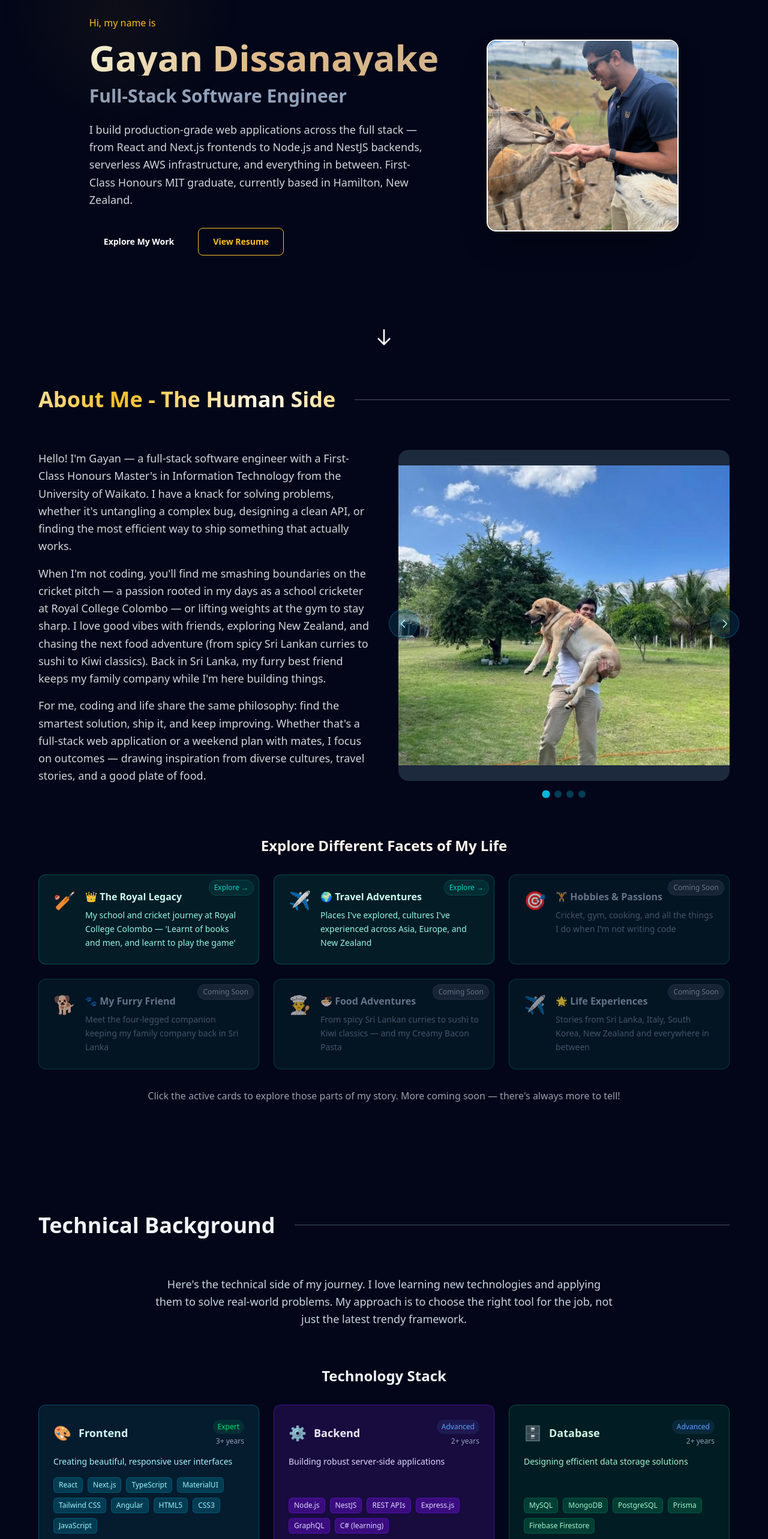
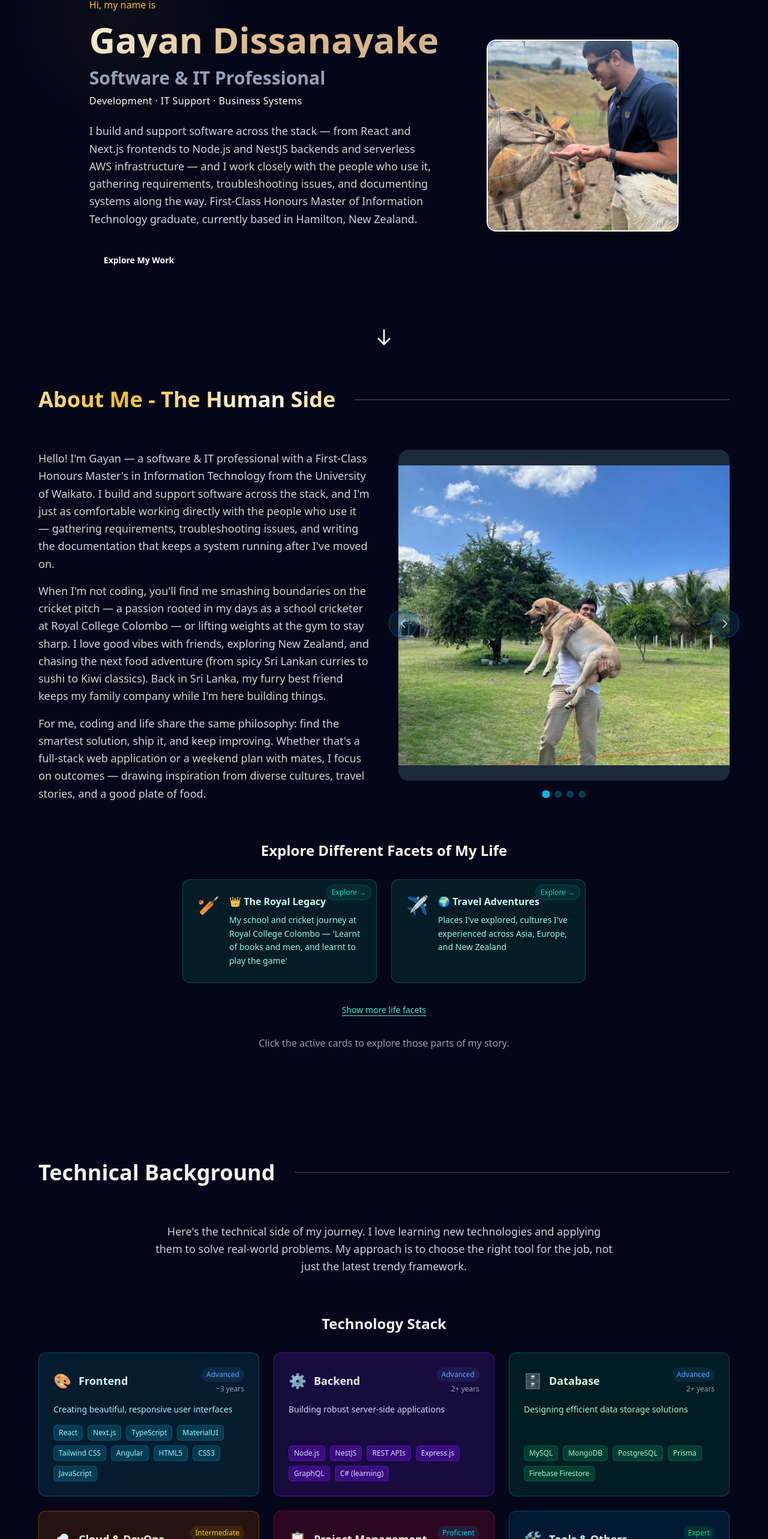
Before and after one commit to GayanDissanayake/nextjs-portfolio-2025, a Next.js app: page / in a window 1280 px wide. Shown: the part 174-2740 px from the top of the page at 60% size. Built offline with nearby package versions, Linux system fonts and the light colour scheme.

Commit message:
Update New roles, Changes in descriptions, Skills

```diff
--- a/src/app/layout.tsx
+++ b/src/app/layout.tsx
@@ -14,11 +14,11 @@ const jetbrainsMono = JetBrains_Mono({
 });
 
 export const metadata: Metadata = {
-  title: "Gayan Dissanayake | Full-Stack Software Engineer",
+  title: "Gayan Dissanayake | Software & IT Professional",
   description:
-    "Full-stack software engineer with expertise in React, Next.js, TypeScript, Node.js, NestJS, and AWS. First-Class Honours MIT graduate based in Hamilton, New Zealand.",
+    "Software & IT professional working across development, IT support, and business systems — React, Next.js, TypeScript, Node.js, and AWS. First-Class Honours MIT graduate based in Hamilton, New Zealand.",
   keywords:
-    "Gayan Dissanayake, Full-Stack Software Engineer, React, Next.js, TypeScript, Node.js, NestJS, AWS, Portfolio, Hamilton, New Zealand",
+    "Gayan Dissanayake, Software & IT Professional, Software Development, IT Support, Technical Support, Business Analysis, Requirements Gathering, Systems, React, Next.js, TypeScript, Node.js, AWS, SQL, Portfolio, Hamilton, New Zealand",
   authors: [{ name: "Gayan Dissanayake" }],
   creator: "Gayan Dissanayake",
   publisher: "Gayan Dissanayake",
@@ -45,18 +45,18 @@ export const metadata: Metadata = {
     apple: "/favicon-custom.svg",
   },
   openGraph: {
-    title: "Gayan Dissanayake | Full-Stack Software Engineer",
+    title: "Gayan Dissanayake | Software & IT Professional",
     description:
-      "Full-stack software engineer specialising in React, Next.js, TypeScript, Node.js, and AWS. Based in Hamilton, New Zealand.",
+      "Development · IT Support · Business Systems. Software & IT professional specialising in React, Next.js, TypeScript, Node.js, and AWS. Based in Hamilton, New Zealand.",
     url: "https://gayan-dissanayake-portfolio.vercel.app",
     siteName: "Gayan Dissanayake Portfolio",
     type: "website",
   },
   twitter: {
     card: "summary_large_image",
-    title: "Gayan Dissanayake | Full-Stack Software Engineer",
+    title: "Gayan Dissanayake | Software & IT Professional",
     description:
-      "Full-stack software engineer specialising in React, Next.js, TypeScript, Node.js, and AWS.",
+      "Development · IT Support · Business Systems. Software & IT professional specialising in React, Next.js, TypeScript, Node.js, and AWS.",
   },
 };
 
--- a/src/components/3d-about-me/aboutMeData.ts
+++ b/src/components/3d-about-me/aboutMeData.ts
@@ -60,7 +60,7 @@ export const enhancedAboutMeData: AboutMeItem[] = [
     title: "Technology",
     description: "My journey in software development",
     details: [
-      "Full-Stack Developer",
+      "Software & IT Professional",
       "Modern Frameworks",
       "Cloud Architecture",
       "Problem Solver",
--- a/src/components/Sidebar.tsx
+++ b/src/components/Sidebar.tsx
@@ -34,12 +34,15 @@ export default function Sidebar({
             <h1 className="text-2xl font-bold text-blue-100 mb-2 group-hover:text-amber-300 transition-colors">
               Gayan Dissanayake
             </h1>
-            <h2 className="text-lg text-slate-400 mb-4">
-              Full-Stack Developer
+            <h2 className="text-lg text-slate-400 mb-1">
+              Software &amp; IT Professional
             </h2>
+            <p className="text-xs font-mono text-amber-300/80 tracking-wide mb-4">
+              Development · IT Support · Business Systems
+            </p>
             <p className="text-sm text-slate-300 leading-relaxed">
-              I build exceptional digital experiences using modern web
-              technologies.
+              I build and support software across the stack, and work
+              closely with the people who use it.
             </p>
           </button>
 
@@ -91,27 +94,8 @@ export default function Sidebar({
           </nav>
         </div>
 
-        {/* Bottom Section - Social Links and Resume */}
+        {/* Bottom Section - Social Links */}
         <div className="space-y-6">
-          {/* Resume Button */}
-          <div className="space-y-3">
-            <a
-              href="/documents/cv.pdf"
-              target="_blank"
-              rel="noopener noreferrer"
-              className="block text-center border border-amber-400 text-amber-300 px-4 py-2 rounded text-sm hover:bg-amber-400 hover:text-slate-900 transition-all duration-200"
-            >
-              View Resume
-            </a>
-            <a
-              href="/documents/cv.pdf"
-              download="Gayan_Dissanayake_CV.pdf"
-              className="block text-center bg-amber-800/80 text-amber-200 px-4 py-2 rounded text-sm hover:bg-amber-700/90 transition-all duration-200"
-            >
-              Download CV
-            </a>
-          </div>
-
           {/* Social Links */}
           <div className="flex justify-center space-x-6">
             <a
--- a/src/components/sections/AboutSection.tsx
+++ b/src/components/sections/AboutSection.tsx
@@ -81,6 +81,7 @@ const images: Image[] = [
 
 export default function AboutSection() {
   const [hoveredCard, setHoveredCard] = useState<string | null>(null);
+  const [showAllStories, setShowAllStories] = useState(false);
   const [currentIndex, setCurrentIndex] = useState<number>(0);
   const [isDragging, setIsDragging] = useState(false);
   const [dragStart, setDragStart] = useState(0);
@@ -196,12 +197,14 @@ export default function AboutSection() {
             <div className="space-y-6">
               <div className="text-gray-300 space-y-4">
                 <p className="text-lg leading-relaxed">
-                  Hello! I&apos;m Gayan — a full-stack software engineer with a
-                  First-Class Honours Master&apos;s in Information Technology
-                  from the University of Waikato. I have a knack for solving
-                  problems, whether it&apos;s untangling a complex bug, designing
-                  a clean API, or finding the most efficient way to ship
-                  something that actually works.
+                  Hello! I&apos;m Gayan — a software &amp; IT professional with
+                  a First-Class Honours Master&apos;s in Information Technology
+                  from the University of Waikato. I build and support software
+                  across the stack, and I&apos;m just as comfortable working
+                  directly with the people who use it — gathering
+                  requirements, troubleshooting issues, and writing the
+                  documentation that keeps a system running after I&apos;ve
+                  moved on.
                 </p>
                 <p className="text-lg leading-relaxed">
                   When I&apos;m not coding, you&apos;ll find me smashing
@@ -347,10 +350,17 @@ export default function AboutSection() {
               Explore Different Facets of My Life
             </h3>
             <StaggeredAnimation
-              className="grid grid-cols-1 md:grid-cols-2 lg:grid-cols-3 gap-6"
+              className={`grid grid-cols-1 md:grid-cols-2 gap-6 ${
+                showAllStories
+                  ? "lg:grid-cols-3"
+                  : "lg:grid-cols-2 max-w-2xl mx-auto"
+              }`}
               staggerDelay={0.15}
             >
-              {personalStories.map((story) => {
+              {(showAllStories
+                ? personalStories
+                : personalStories.filter((story) => !story.coming)
+              ).map((story) => {
                 const isClickable = !story.coming && !!story.href;
                 return (
                   <div
@@ -400,6 +410,17 @@ export default function AboutSection() {
                 );
               })}
             </StaggeredAnimation>
+
+            {!showAllStories && (
+              <div className="text-center mt-8">
+                <button
+                  onClick={() => setShowAllStories(true)}
+                  className="text-teal-300 hover:text-teal-200 font-mono text-sm underline underline-offset-4 transition-colors"
+                >
+                  Show more life facets
+                </button>
+              </div>
+            )}
           </div>
         </ScrollAnimation>
 
@@ -407,8 +428,7 @@ export default function AboutSection() {
         <ScrollAnimation direction="up" duration={0.8} delay={0.8}>
           <div className="text-center">
             <p className="text-gray-400 mb-6">
-              Click the active cards to explore those parts of my story. More
-              coming soon — there&apos;s always more to tell!
+              Click the active cards to explore those parts of my story.
             </p>
           </div>
         </ScrollAnimation>
--- a/src/components/sections/ContactSection.tsx
+++ b/src/components/sections/ContactSection.tsx
@@ -162,7 +162,7 @@ export default function ContactSection() {
               <p className="text-gray-400 text-sm mb-4">Or connect directly:</p>
               <div className="flex justify-center space-x-6">
                 <a
-                  href="mailto:gayansasankadissanayake@gmail.com"
+                  href="mailto:hey.its.gayan@gmail.com"
                   className="flex items-center space-x-2 text-gray-400 hover:text-beige-accent transition-colors group"
                 >
                   <svg
@@ -221,7 +221,7 @@ export default function ContactSection() {
             <span className="text-beige-accent">Next.js 15</span> &{" "}
             <span className="text-beige-accent">Tailwind CSS</span>
           </p>
-          <p>© 2025 Gayan Dissanayake. All rights reserved.</p>
+          <p>© {new Date().getFullYear()} Gayan Dissanayake. All rights reserved.</p>
         </footer>
       </div>
     </section>
--- a/src/components/sections/ExperienceSection.tsx
+++ b/src/components/sections/ExperienceSection.tsx
@@ -4,6 +4,37 @@ import ScrollAnimation from "../ScrollAnimation";
 import { useState, useRef } from "react";
 
 const experiences = [
+  {
+    title: "Software Engineer (Volunteer)",
+    company: "Efalata Trust",
+    period: "2026 – Present",
+    location: "Hamilton, New Zealand",
+    type: "Volunteer",
+    description:
+      "Building a student management system for an education trust that had run enrolment, attendance and student records on paper for over a decade. Architected three custom WordPress plugins, designed the relational MySQL schema, and built role-based access across four user groups so administrators, teachers, students and parents each reach only their own records.",
+    responsibilities: [
+      "Architected three custom WordPress plugins to digitise enrolment, attendance and student records",
+      "Designed the relational MySQL schema underpinning the student management system",
+      "Built role-based access control across four user groups — administrators, teachers, students and parents",
+      "Gathered requirements from six non-technical staff and wrote the system documentation",
+      "Trained staff to run the system unaided",
+    ],
+    technologies: [
+      "WordPress",
+      "PHP",
+      "MySQL",
+      "JavaScript",
+      "HTML5",
+      "CSS3",
+      "Plugin Development",
+      "Requirements Gathering",
+    ],
+    achievements: [
+      "Replaced over a decade of paper-based enrolment, attendance and student records with a digital system",
+      "Delivered role-based access ensuring each of four user groups reaches only their own records",
+      "Enabled six non-technical staff to operate the system independently through training and documentation",
+    ],
+  },
   {
     title: "Front End Engineer (Volunteer)",
     company: "GDC Consultants Ltd",
@@ -39,7 +70,7 @@ const experiences = [
     location: "Hamilton, New Zealand",
     type: "Internship",
     description:
-      "Delivered full-stack integration work on the Te Ra Māori digital archive, building secure Single Sign-On, role-based access control, and Linux environment configuration.",
+      "Delivered full-stack integration work on the Te Rā Māori digital archive, building secure Single Sign-On, role-based access control, and Linux environment configuration.",
     responsibilities: [
       "Built secure Single Sign-On using server-side authentication logic with role-based access control",
       "Configured and managed Linux server environments for the digital archive platform",
@@ -60,6 +91,33 @@ const experiences = [
       "Delivered full-stack integration work on a live cultural heritage archive serving New Zealand communities",
       "Successfully led multiple project pivots while keeping stakeholder delivery on track",
       "Gained valuable experience in NZ professional culture, client communication, and Agile delivery",
+    ],
+  },
+  {
+    title: "Customer Service Representative",
+    company: "Mitre 10 MEGA Hamilton",
+    period: "2024 – Present",
+    location: "Hamilton, New Zealand",
+    type: "Part-time",
+    description:
+      "First point of contact for over 300 customer and internal interactions daily across four departments, troubleshooting point-of-sale, scanner and online order faults, escalating to specialist support, and maintaining data accuracy across pricing, ticketing and order systems.",
+    responsibilities: [
+      "First point of contact for 300+ customer and internal interactions daily across four departments",
+      "Troubleshooting point-of-sale, scanner and online order faults",
+      "Escalating unresolved issues to specialist support teams",
+      "Maintaining data accuracy across pricing, ticketing and order systems",
+    ],
+    technologies: [
+      "Point-of-Sale Systems",
+      "Order Management Systems",
+      "Technical Troubleshooting",
+      "Data Accuracy",
+      "Customer Support",
+    ],
+    achievements: [
+      "Sustained high-volume, high-accuracy support across pricing, ticketing and order systems",
+      "Built strong troubleshooting instincts for point-of-sale and systems faults, escalating effectively when needed",
+      "Maintained consistent data accuracy across four departments under daily high interaction volume",
     ],
   },
   {
@@ -227,6 +285,7 @@ export default function ExperienceSection() {
     Internship: "bg-blue-400/10 text-blue-400 border-blue-400/20",
     "Full-time": "bg-green-400/10 text-green-400 border-green-400/20",
     Contract: "bg-amber-400/10 text-amber-400 border-amber-400/20",
+    "Part-time": "bg-orange-400/10 text-orange-400 border-orange-400/20",
   };
 
   return (
--- a/src/components/sections/IntroSection.tsx
+++ b/src/components/sections/IntroSection.tsx
@@ -44,13 +44,22 @@ export default function IntroSection() {
         </motion.h1>
 
         <motion.h2
-          className="text-xl md:text-2xl lg:text-3xl font-semibold text-slate-400 mb-6"
+          className="text-xl md:text-2xl lg:text-3xl font-semibold text-slate-400 mb-2"
           initial={{ opacity: 0, y: 30 }}
           animate={{ opacity: 1, y: 0 }}
           transition={{ duration: 0.8, delay: 0.3 }}
         >
-          Full-Stack Software Engineer
+          Software &amp; IT Professional
         </motion.h2>
+
+        <motion.p
+          className="text-beige-accent/90 font-mono text-sm md:text-base tracking-wide mb-6"
+          initial={{ opacity: 0, y: 30 }}
+          animate={{ opacity: 1, y: 0 }}
+          transition={{ duration: 0.8, delay: 0.35 }}
+        >
+          Development · IT Support · Business Systems
+        </motion.p>
 
         <motion.p
           className="text-base lg:text-lg text-gray-300 leading-relaxed max-w-xl mb-8"
@@ -58,10 +67,12 @@ export default function IntroSection() {
           animate={{ opacity: 1, y: 0 }}
           transition={{ duration: 0.8, delay: 0.4 }}
         >
-          I build production-grade web applications across the full stack —
-          from React and Next.js frontends to Node.js and NestJS backends,
-          serverless AWS infrastructure, and everything in between. First-Class
-          Honours MIT graduate, currently based in Hamilton, New Zealand.
+          I build and support software across the stack — from React and
+          Next.js frontends to Node.js and NestJS backends and serverless AWS
+          infrastructure — and I work closely with the people who use it,
+          gathering requirements, troubleshooting issues, and documenting
+          systems along the way. First-Class Honours Master of Information
+          Technology graduate, currently based in Hamilton, New Zealand.
         </motion.p>
 
         <motion.div
@@ -76,14 +87,6 @@ export default function IntroSection() {
           >
             Explore My Work
           </button>
-          <a
-            href="/documents/cv.pdf"
-            target="_blank"
-            rel="noopener noreferrer"
-            className="px-6 py-3 border border-beige-accent/60 text-beige-accent font-semibold rounded-lg hover:bg-beige-accent/10 transition-all duration-200 text-sm text-center"
-          >
-            View Resume
-          </a>
         </motion.div>
       </div>
 
--- a/src/components/sections/TechnicalSection.tsx
+++ b/src/components/sections/TechnicalSection.tsx
@@ -1,7 +1,16 @@
 import { useState } from "react";
 import ScrollAnimation from "../ScrollAnimation";
 
-const techCategories = [
+interface TechCategory {
+  title: string;
+  icon: string;
+  technologies: string[];
+  description: string;
+  proficiency: string;
+  experience?: string;
+}
+
+const techCategories: TechCategory[] = [
   {
     title: "Frontend",
     icon: "🎨",
@@ -17,8 +26,8 @@ const techCategories = [
       "JavaScript",
     ],
     description: "Creating beautiful, responsive user interfaces",
-    proficiency: "Expert",
-    experience: "3+ years",
+    proficiency: "Advanced",
+    experience: "~3 years",
   },
   {
     title: "Backend",
@@ -77,8 +86,8 @@ const techCategories = [
       "GitHub Projects",
     ],
     description: "Organizing workflows and team collaboration",
-    proficiency: "Expert",
-    experience: "3+ years",
+    proficiency: "Proficient",
+    experience: "~3 years",
   },
   {
     title: "Tools & Others",
@@ -97,6 +106,54 @@ const techCategories = [
     description: "Essential tools for productive development",
     proficiency: "Expert",
     experience: "3+ years",
+  },
+  {
+    title: "AI & Automation",
+    icon: "🤖",
+    technologies: [
+      "Anthropic API",
+      "LLM Structured Outputs",
+      "Prompt Engineering",
+      "Claude Code",
+      "GitHub Copilot",
+      "Agentic Workflows",
+    ],
+    description: "Building with language models and AI-assisted development tools",
+    proficiency: "Advanced",
+  },
+  {
+    title: "IT Support & Systems",
+    icon: "🖥️",
+    technologies: [
+      "Troubleshooting",
+      "Microsoft 365",
+      "Google Workspace",
+      "Windows",
+      "Linux",
+      "User Access Management",
+      "Single Sign-On",
+      "Role-Based Access Control",
+      "Technical Documentation",
+      "User Training",
+    ],
+    description: "Supporting users and systems, from access control to day-to-day troubleshooting",
+    proficiency: "Proficient",
+  },
+  {
+    title: "Business Analysis",
+    icon: "📊",
+    technologies: [
+      "Requirements Gathering",
+      "Stakeholder Engagement",
+      "Process Improvement",
+      "Technical Documentation",
+      "Data Analysis",
+      "Agile & Scrum",
+      "Jira",
+      "Trello",
+    ],
+    description: "Bridging business needs and technical delivery",
+    proficiency: "Proficient",
   },
 ];
 
@@ -201,6 +258,36 @@ export default function TechnicalSection() {
                     desc: "text-sky-200",
                     tags: "bg-sky-800/50 text-sky-200 border-sky-600/30",
                   },
+                  // 7. Indigo (AI & Automation)
+                  {
+                    bg: "bg-indigo-900/30",
+                    bgHover: "bg-indigo-800/50",
+                    border: "border-indigo-600/40",
+                    borderHover: "border-indigo-500/70",
+                    title: "text-indigo-100",
+                    desc: "text-indigo-200",
+                    tags: "bg-indigo-800/50 text-indigo-200 border-indigo-600/30",
+                  },
+                  // 8. Teal (IT Support & Systems)
+                  {
+                    bg: "bg-teal-900/30",
+                    bgHover: "bg-teal-800/50",
+                    border: "border-teal-600/40",
+                    borderHover: "border-teal-500/70",
+                    title: "text-teal-100",
+                    desc: "text-teal-200",
+                    tags: "bg-teal-800/50 text-teal-200 border-teal-600/30",
+                  },
+                  // 9. Fuchsia (Business Analysis)
+                  {
+                    bg: "bg-fuchsia-900/30",
+                    bgHover: "bg-fuchsia-800/50",
+                    border: "border-fuchsia-600/40",
+                    borderHover: "border-fuchsia-500/70",
+                    title: "text-fuchsia-100",
+                    desc: "text-fuchsia-200",
+                    tags: "bg-fuchsia-800/50 text-fuchsia-200 border-fuchsia-600/30",
+                  },
                 ];
 
                 const colors = colorSchemes[index];
@@ -236,14 +323,18 @@ export default function TechnicalSection() {
                                 ? "bg-green-400/10 text-green-400"
                                 : category.proficiency === "Advanced"
                                 ? "bg-blue-400/10 text-blue-400"
+                                : category.proficiency === "Proficient"
+                                ? "bg-cyan-400/10 text-cyan-400"
                                 : "bg-yellow-400/10 text-yellow-400"
                             }`}
                           >
                             {category.proficiency}
                           </span>
-                          <span className="text-xs text-slate-400 mt-1">
-                            {category.experience}
-                          </span>
+                          {category.experience && (
+                            <span className="text-xs text-slate-400 mt-1">
+                              {category.experience}
+                            </span>
+                          )}
                         </div>
                       </div>
                       <p className={`${colors.desc} text-sm mb-4`}>
```
Also changed, not shown: src/components/sections/EducationSection.tsx (+38 -2 lines), src/components/sections/ProjectsSection.tsx (+7 -2 lines), public/images/projects/evoting-placeholder.svg (added), public/manifest.json, 1 other file (tests, documents, lock files or other folders).
